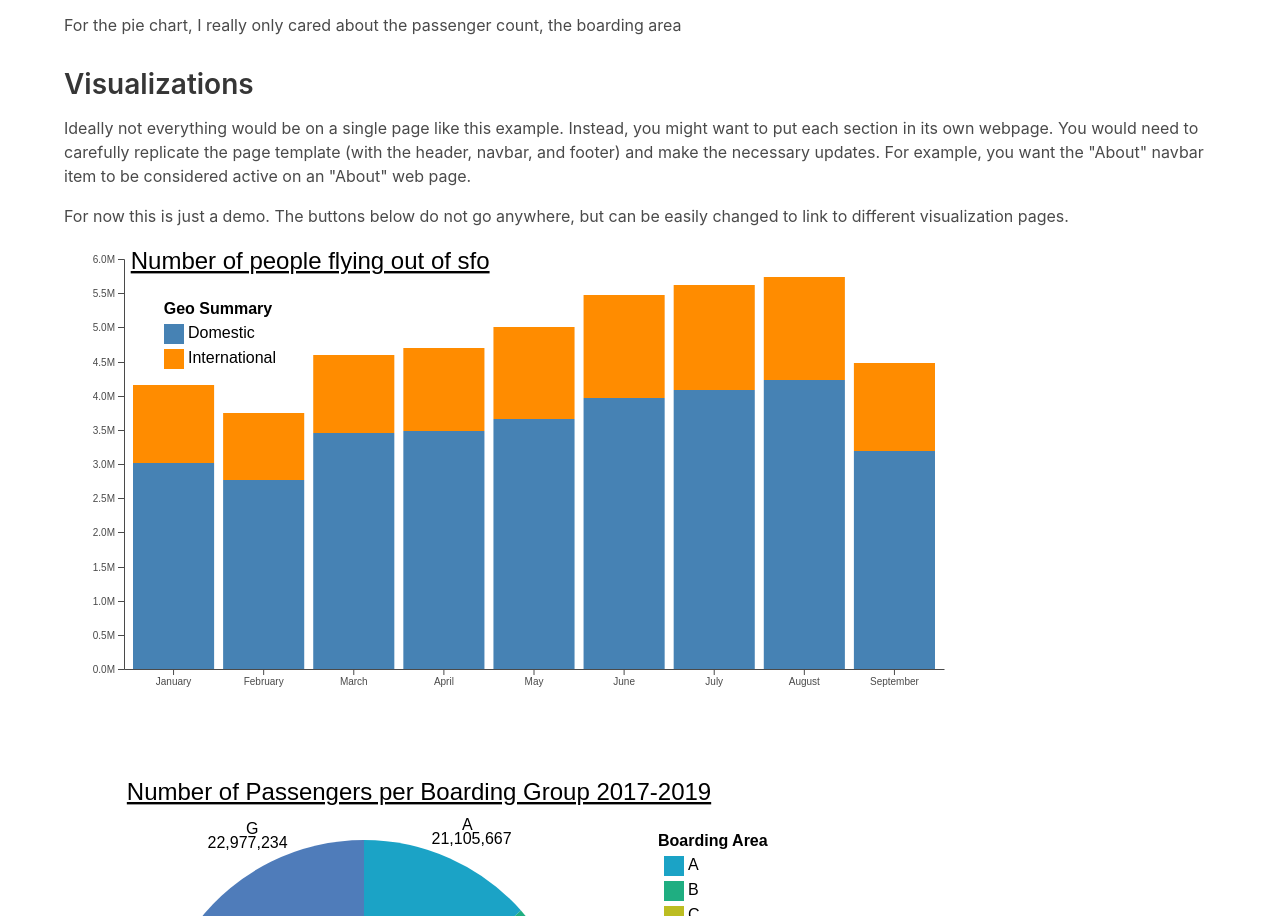
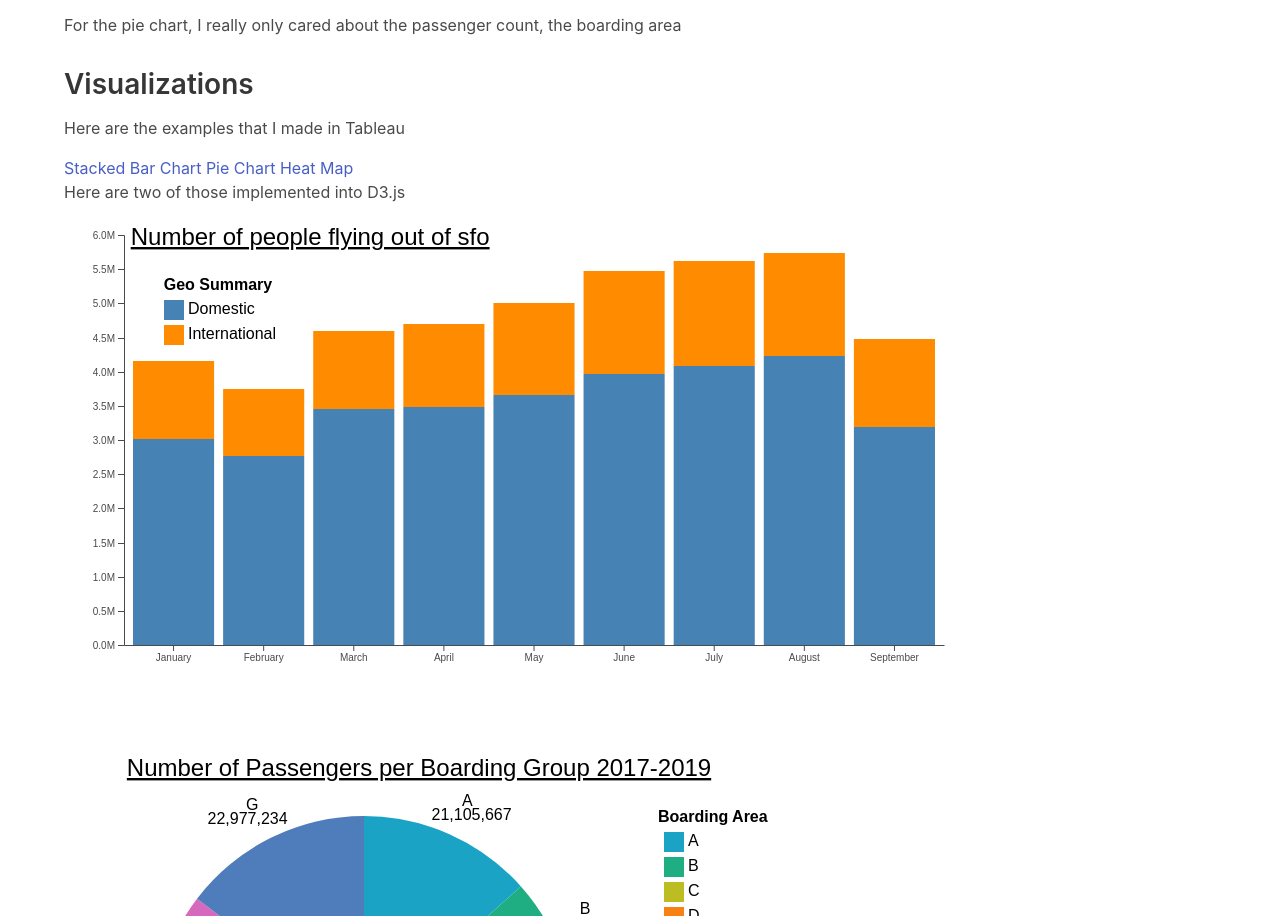
Before and after one commit to usf-cs360-spring2020/homework1-jnhamid, a website: page index.html in a window 1280 px wide. Shown: the part 1206-2122 px from the top of the page. Drawn offline with nearby package versions, Linux system fonts and the light colour scheme; some packages are replaced by stand-ins of ours; a script that the page names is missing.

Commit message:
Added npm + lighthouse

```diff
--- a/index.html
+++ b/index.html
@@ -11,6 +11,7 @@
     <!-- https://bulma.io/ -->
     <link rel="stylesheet" href="https://cdn.jsdelivr.net/npm/bulma@0.8.0/css/bulma.min.css">
     <link rel="stylesheet" href="style.css">
+    <link href="node_modules/lightbox2/dist/css/lightbox.css" rel="stylesheet" />
     <script src="https://d3js.org/d3.v5.min.js"></script>
     <script src="https://d3js.org/d3-scale-chromatic.v1.min.js"></script>
 
@@ -128,9 +129,12 @@
 
         <h2 id="visualizations">Visualizations</h2>
 
-        <p>Ideally not everything would be on a single page like this example. Instead, you might want to put each section in its own webpage. You would need to carefully replicate the page template (with the header, navbar, and footer) and make the necessary updates. For example, you want the "About" navbar item to be considered active on an "About" web page.</p>
+        <p>Here are the examples that I made in Tableau</p>
+        <a href="stackbar.png" data-lightbox="tableau">Stacked Bar Chart</a>
+        <a href="pieChart.png" data-lightbox="tableau">Pie Chart</a>
+        <a href="heatmap2.png" data-lightbox="tableau">Heat Map</a>
 
-        <p>For now this is just a demo. The buttons below do not go anywhere, but can be easily changed to link to different visualization pages.</p>
+        <p>Here are two of those implemented into D3.js</p>
 
         <svg width = "960px", height = "500px">
         <svg id="legend" height=300 width=450></svg>
@@ -235,6 +239,8 @@
   </footer>
   <!-- End page footer -->
 
+  <script src="node_modules/lightbox2/dist/js/lightbox-plus-jquery"></script>
+
   <!-- Mobile menu responsiveness -->
   <!-- https://bulma.io/documentation/components/navbar/ -->
   <script>
```
Also changed, not shown: package.json (added, +22 -0 lines), heatmap2.png (added), pieChart.png (added), stackbar.png (added), 1 other file.
